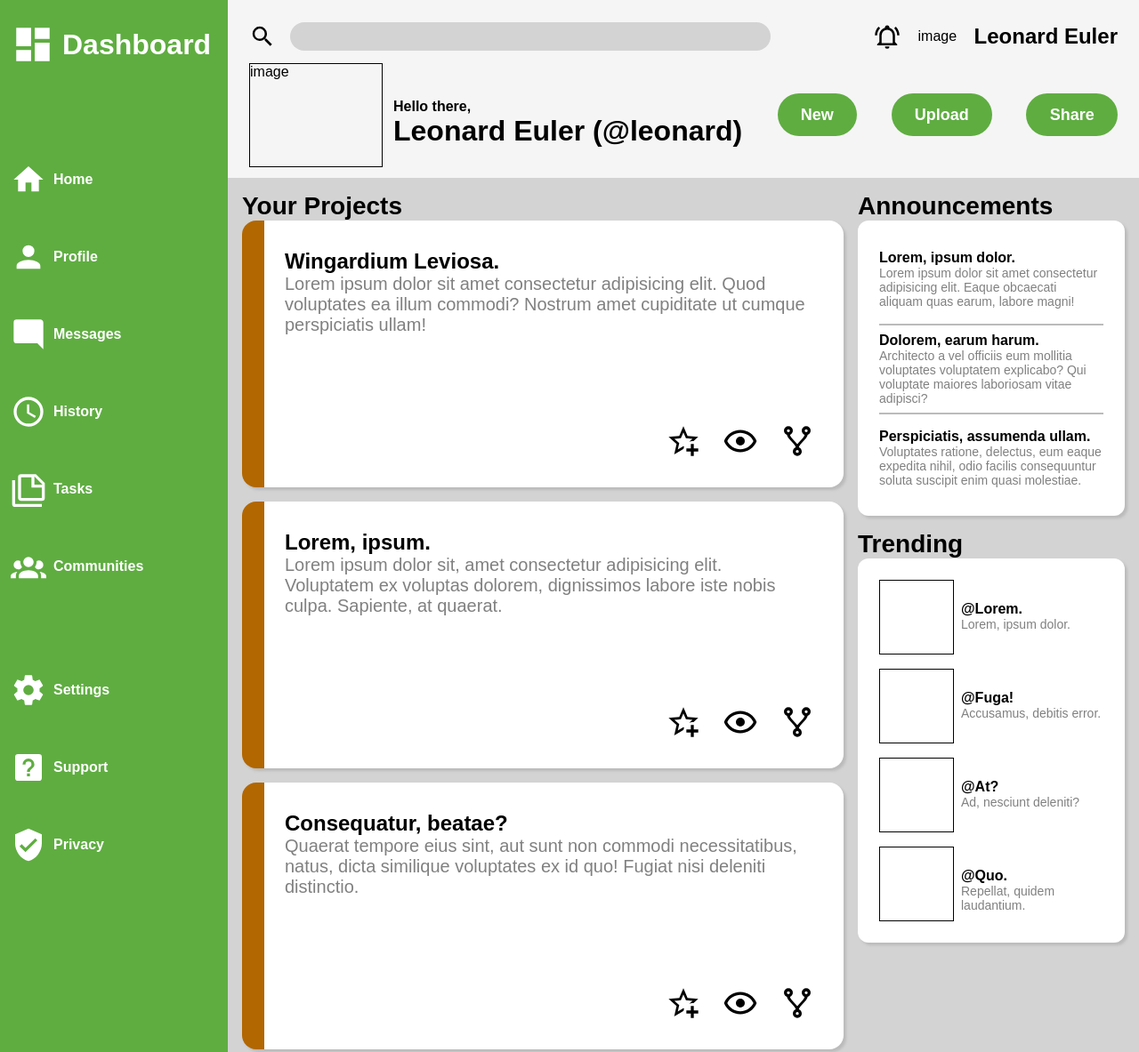
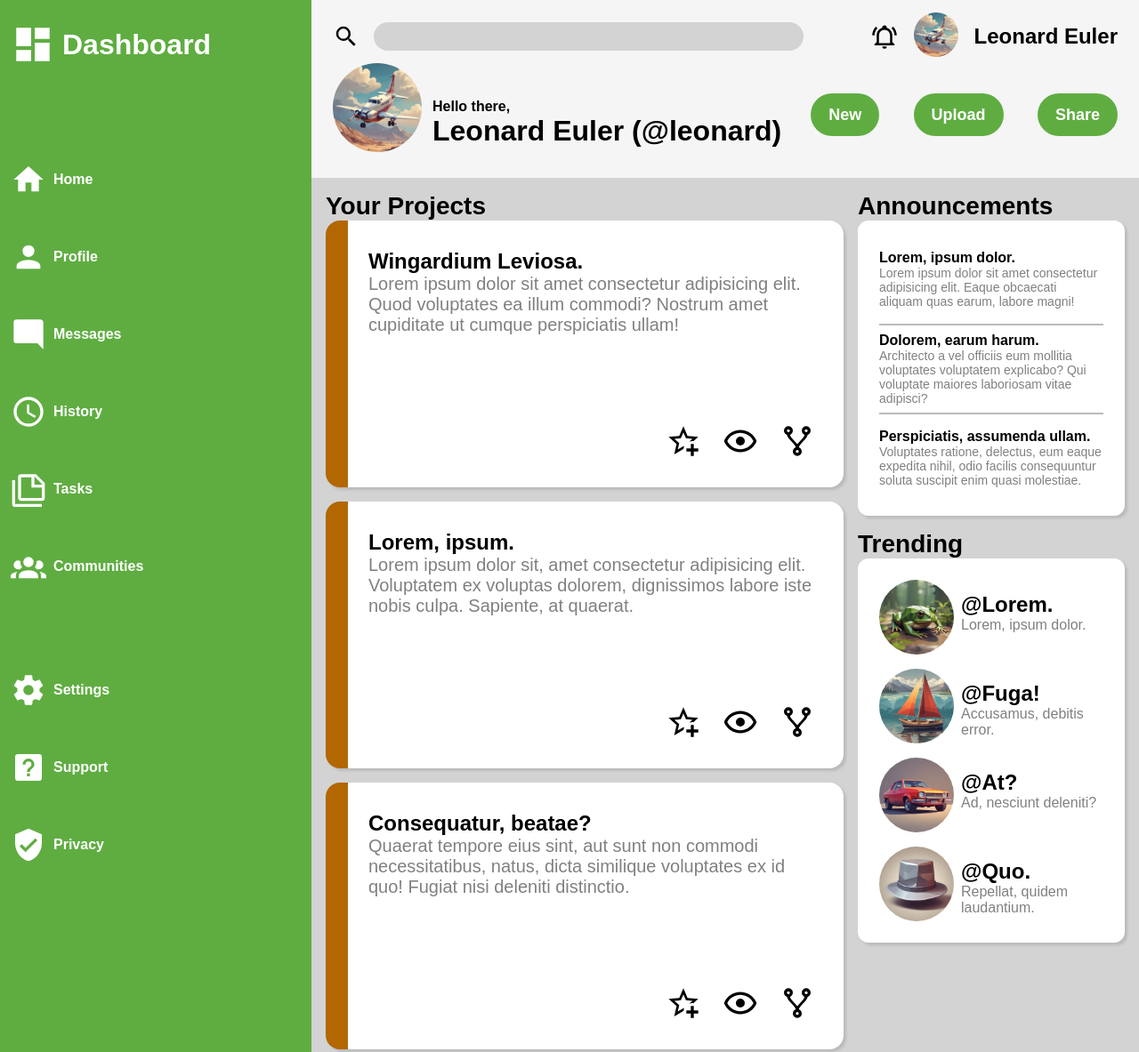
Before and after one commit to ilovepi31415/odin-dashboard, a plain HTML site: page index.html in a window 1280 px wide. Shown: the top 1183 px of the page at 89% size. Drawn offline with Linux system fonts and the light colour scheme.

Commit message:
Add images
The profile pictures now have proper images
I believe I'm done

```diff
--- a/index.html
+++ b/index.html
@@ -15,11 +15,11 @@
             </div>
             <div class="info">
                 <div id="notifications"><img src="icons/bell-ring-outline.svg" alt=""></div>
-                <div id="profile-picture-small">image</div>
+                <div class="image" id="profile-picture-small"><img src="images/plane.jpg" alt=""></div>
                 <div class="username">Leonard Euler</div>
             </div>
             <div class="greeting">
-                <div id="profile-picture-large">image</div>
+                <div class="image" id="profile-picture-large"><img src="images/plane.jpg" alt=""></div>
                 <div class="greeting-text">Hello there,</div>
                 <div id="name">Leonard Euler (@leonard)</div>
             </div>
@@ -154,22 +154,22 @@
                 <div class="heading">Trending</div>
                 <div class="trending">
                     <div class="card">
-                        <div class="icon"></div>
+                        <div class="image"><img src="images/frog.jpg" alt=""></div>
                         <div class="title">@Lorem.</div>
                         <div class="description">Lorem, ipsum dolor.</div>
                     </div>
                     <div class="card">
-                        <div class="icon"></div>
+                        <div class="image"><img src="images/boat.jpg" alt=""></div>
                         <div class="title">@Fuga!</div>
                         <div class="description">Accusamus, debitis error.</div>
                     </div>
                     <div class="card">
-                        <div class="icon"></div>
+                        <div class="image"><img src="images/car.jpg" alt=""></div>
                         <div class="title">@At?</div>
                         <div class="description">Ad, nesciunt deleniti?</div>
                     </div>
                     <div class="card">
-                        <div class="icon"></div>
+                        <div class="image"><img src="images/hat.jpg" alt=""></div>
                         <div class="title">@Quo.</div>
                         <div class="description">Repellat, quidem laudantium.</div>
                     </div>
--- a/style.css
+++ b/style.css
@@ -13,7 +13,7 @@ body {
 
 .container {
     display: grid;
-    grid-template: 1fr 6fr / 1fr 4fr;
+    grid-template: 1fr 6fr / 350px 4fr;
     grid-template-areas:
         "n h"
         "n c";
@@ -62,6 +62,15 @@ body {
     gap: 5%;
 }
 
+.image img {
+    border-radius: 100%;
+}
+
+#profile-picture-small img {
+    height: 50px;
+    width: 50px;
+}
+
 .header .username {
     font-size: 24px;
     font-weight: bold;
@@ -78,9 +87,13 @@ body {
 
 .header .greeting #profile-picture-large {
     grid-area: image;
-    width: 150px;
+    width: 100px;
+    height: 100px;
+}
+
+#profile-picture-large img {
+    width: 100%;
     height: 100%;
-    border: 1px solid black;
 }
 
 .greeting .greeting-text, .greeting #name {
@@ -125,7 +138,6 @@ body {
 .nav {
     grid-area: n;
     background-color: #5FAD41;
-    min-width: 200px;
 }
 
 .nav-title {
@@ -223,11 +235,11 @@ body {
     align-content: center;
 }
 
-.sidebar .card .title {
+.sidebar .title {
     font-size: 16px;
 }
 
-.sidebar .card .description {
+.sidebar .description {
     font-size: 14px;
 }
 
@@ -287,12 +299,16 @@ body {
     height: 100px;
 }
 
-.trending .icon {
+.trending .image {
     grid-area: i;
     height: auto;
     width: auto;
-    border: 1px solid black;
     margin: 8px;
+}
+
+.trending .image img {
+    height: 100%;
+    width: 100%;
 }
 
 .trending .title {
@@ -300,8 +316,10 @@ body {
     display: flex;
     flex-direction: column;
     justify-content: end;
+    font-size: 24px;
 }
 
 .trending .description {
     grid-area: d;
+    font-size: 16px;
 }
```
Also changed, not shown: images/boat.jpg (added), images/car.jpg (added), images/frog.jpg (added), images/hat.jpg (added), images/plane.jpg (added).
